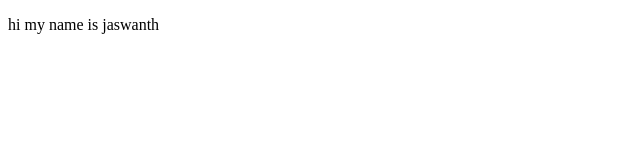
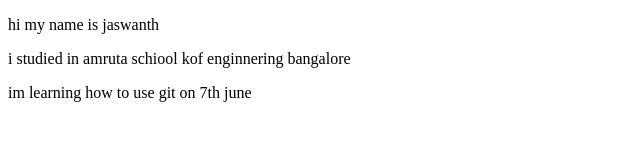
Before and after one commit to jaswanthsaireddy/random, a plain HTML site: page random.html in a window 1280 px wide. Shown: the whole page, without its empty margins (0-640 px from the left). Drawn offline with Linux system fonts and the light colour scheme.

Commit message:
docs :: adding college details
adding the college details and my git details

```diff
--- a/random.html
+++ b/random.html
@@ -8,5 +8,7 @@
 </head>
 <body>
     <p>hi my name is jaswanth</p>
+    <p>i studied in amruta schiool kof enginnering bangalore </p>
+    <p>im learning how to use git on 7th june</p>
 </body>
 </html>
```
